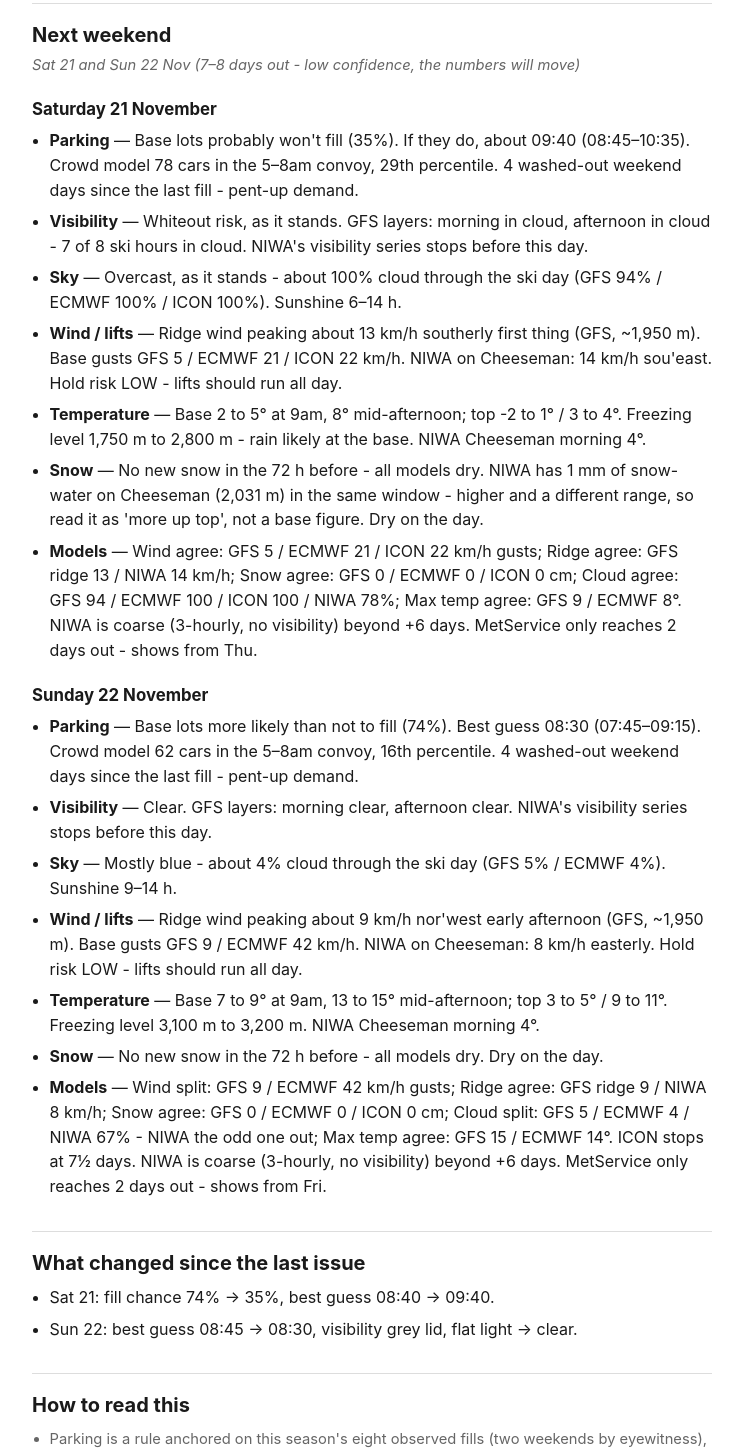
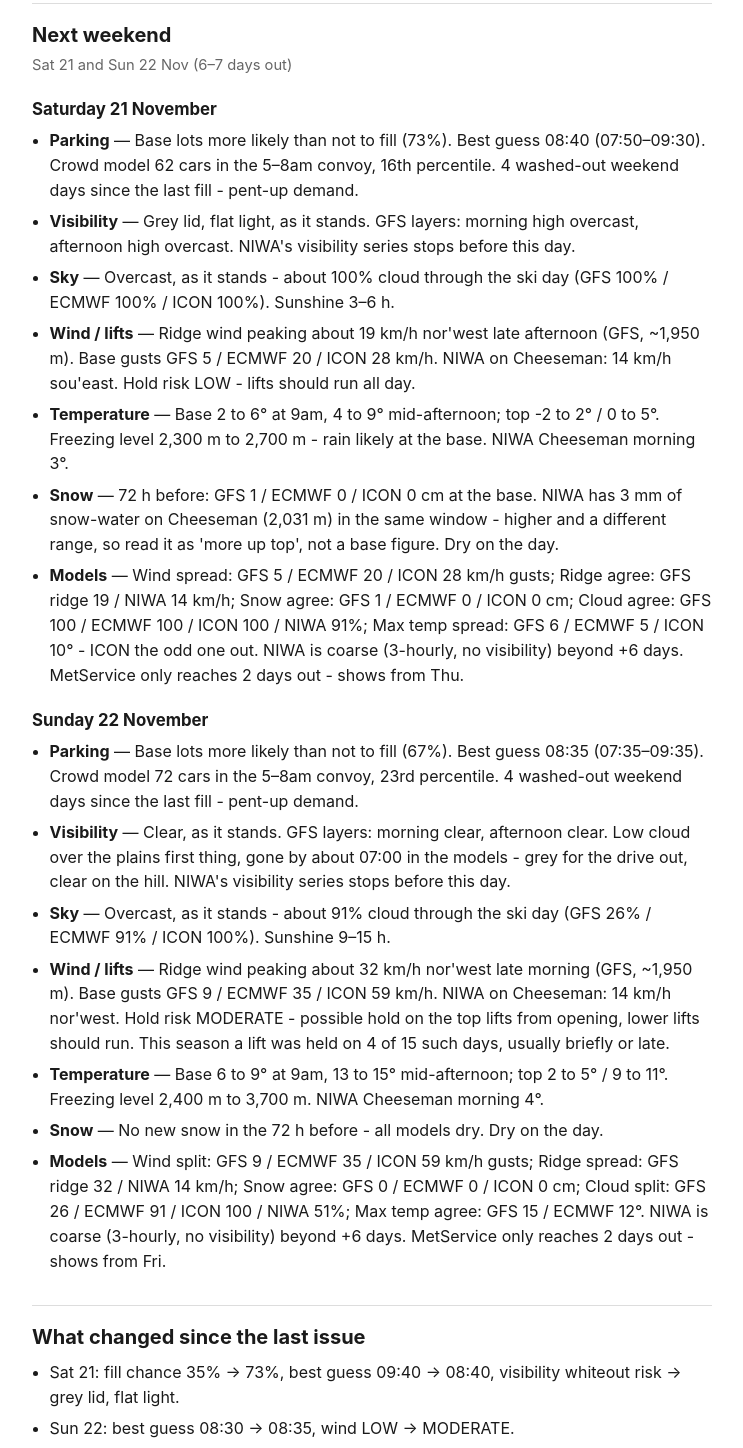
Before and after one commit to dhw52/mt-hutt-weather, a plain HTML site: page index.html in a window 1280 px wide. Shown: the part 961-2409 px from the top of the page, without its empty margins (268-1011 px from the left). Drawn offline with Linux system fonts and the light colour scheme.

Commit message:
weekend forecast: 2026-11-14T22:39Z

```diff
--- a/index.html
+++ b/index.html
@@ -23,40 +23,40 @@ ul{padding-left:1.1rem;margin:.3rem 0} li{margin:.4rem 0}
 .lowconf{color:var(--muted);font-style:italic}
 a{color:var(--accent)}</style></head><body><main>
 <h1>Mt Hutt - the next two weekends</h1>
-<p class="meta">Issued Sat 14 Nov 2026, 12:44 NZ. Updated twice a day, about 09:30 and 21:30 NZ, through the season. Next issue about 21:30 Sat 14 Nov - GitHub&#x27;s scheduler sometimes runs a few hours late, but a late issue still pulls the most recent model runs, so the data is current even when the timestamp is not.</p>
-<h2>This weekend</h2><p class="sub">Sun 15 Nov (1 days out)</p>
+<p class="meta">Issued Sun 15 Nov 2026, 11:37 NZ. Updated twice a day, about 09:30 and 21:30 NZ, through the season. Next issue about 21:30 Sun 15 Nov - GitHub&#x27;s scheduler sometimes runs a few hours late, but a late issue still pulls the most recent model runs, so the data is current even when the timestamp is not.</p>
+<h2>This weekend</h2><p class="sub">Sun 15 Nov (0 days out)</p>
 <h3>Sunday 15 November</h3><ul>
-<li><b>Parking</b> — Base lots probably won&#x27;t fill (40%). If they do, about 09:10 (08:35–09:45). Crowd model 25 cars in the 5–8am convoy, 0th percentile. 4 washed-out weekend days since the last fill - pent-up demand.</li>
-<li><b>Visibility</b> — Grey lid, flat light. GFS layers: morning in and out of cloud, afternoon high overcast. NIWA: visibility down to 7 km at ridge height on Cheeseman. MetService&#x27;s text reads as mixed visibility.</li>
-<li><b>Sky</b> — Overcast - about 98% cloud through the ski day (GFS 100% / ECMWF 97% / ICON 98%). Mostly high cloud, so flat light rather than fog. The sun still burns through the thin cloud for 7–12 h - bright but flat, so the high cloud-cover and the sunshine hours don&#x27;t actually contradict.</li>
-<li><b>Wind / lifts</b> — Ridge wind peaking about 79 km/h nor&#x27;west early afternoon (GFS, ~1,950 m). Base gusts GFS 35 / ECMWF 110 / ICON 109 km/h. NIWA on Cheeseman: 58, gusts 119 km/h nor&#x27;west. Hold risk HIGH, and strong - the upper mountain is likely shut all day, and a full closure is possible. At this strength the upper mountain was shut all day on 6 of 8 days this season.</li>
-<li><b>Temperature</b> — Base 6° at 9am, 9° mid-afternoon; top 1 to 2° / 5°. Freezing level 3,700 m to 4,450 m. NIWA Cheeseman morning 3°.</li>
+<li><b>Parking</b> — Base lots probably won&#x27;t fill (33%). If they do, about 09:10 (08:35–09:45). Crowd model 30 cars in the 5–8am convoy, 0th percentile. 4 washed-out weekend days since the last fill - pent-up demand.</li>
+<li><b>Visibility</b> — Grey lid, flat light. GFS layers: morning high overcast, afternoon high overcast. NIWA: visibility down to 3 km at ridge height on Cheeseman. MetService&#x27;s text reads as mixed visibility.</li>
+<li><b>Sky</b> — Overcast - about 100% cloud through the ski day (GFS 100% / ECMWF 98% / ICON 100%). Mostly high cloud, so flat light rather than fog. The sun still burns through the thin cloud for 4–11 h - bright but flat, so the high cloud-cover and the sunshine hours don&#x27;t actually contradict.</li>
+<li><b>Wind / lifts</b> — Ridge wind peaking about 72 km/h nor&#x27;west late morning (GFS, ~1,950 m). Base gusts GFS 36 / ECMWF 103 / ICON 116 km/h. NIWA on Cheeseman: 55, gusts 115 km/h nor&#x27;west. Hold risk HIGH, and strong - the upper mountain is likely shut all day, and a full closure is possible. At this strength the upper mountain was shut all day on 6 of 8 days this season.</li>
+<li><b>Temperature</b> — Base 6 to 7° at 9am, 8 to 10° mid-afternoon; top 1 to 3° / 4 to 5°. Freezing level 3,750 m to 4,400 m. NIWA Cheeseman morning 3°.</li>
 <li><b>Snow</b> — No new snow in the 72 h before - all models dry. Dry on the day.</li>
-<li><b>Models</b> — Wind split: GFS 35 / ECMWF 110 / ICON 109 km/h gusts - GFS the odd one out, and GFS usually runs wind-optimistic; Ridge spread: GFS ridge 79 / NIWA 58 km/h; Snow agree: GFS 0 / ECMWF 0 / ICON 0 cm; Cloud agree: GFS 100 / ECMWF 97 / ICON 98 / NIWA 99%; Max temp agree: GFS 9 / ECMWF 10 / ICON 10°.</li>
+<li><b>Models</b> — Wind split: GFS 36 / ECMWF 103 / ICON 116 km/h gusts; Ridge spread: GFS ridge 72 / NIWA 55 km/h; Snow agree: GFS 0 / ECMWF 0 / ICON 0 cm; Cloud agree: GFS 100 / ECMWF 98 / ICON 100 / NIWA 99%; Max temp agree: GFS 8 / ECMWF 10 / ICON 10°.</li>
 <li><b>MetService says</b> — &quot;Cloudy with northwesterlies.&quot; (6/4°)</li>
 </ul>
-<h2>Next weekend</h2><p class="sub lowconf">Sat 21 and Sun 22 Nov (7–8 days out - low confidence, the numbers will move)</p>
+<h2>Next weekend</h2><p class="sub">Sat 21 and Sun 22 Nov (6–7 days out)</p>
 <h3>Saturday 21 November</h3><ul>
-<li><b>Parking</b> — Base lots probably won&#x27;t fill (35%). If they do, about 09:40 (08:45–10:35). Crowd model 78 cars in the 5–8am convoy, 29th percentile. 4 washed-out weekend days since the last fill - pent-up demand.</li>
-<li><b>Visibility</b> — Whiteout risk, as it stands. GFS layers: morning in cloud, afternoon in cloud - 7 of 8 ski hours in cloud. NIWA&#x27;s visibility series stops before this day.</li>
-<li><b>Sky</b> — Overcast, as it stands - about 100% cloud through the ski day (GFS 94% / ECMWF 100% / ICON 100%). Sunshine 6–14 h.</li>
-<li><b>Wind / lifts</b> — Ridge wind peaking about 13 km/h southerly first thing (GFS, ~1,950 m). Base gusts GFS 5 / ECMWF 21 / ICON 22 km/h. NIWA on Cheeseman: 14 km/h sou&#x27;east. Hold risk LOW - lifts should run all day.</li>
-<li><b>Temperature</b> — Base 2 to 5° at 9am, 8° mid-afternoon; top -2 to 1° / 3 to 4°. Freezing level 1,750 m to 2,800 m - rain likely at the base. NIWA Cheeseman morning 4°.</li>
-<li><b>Snow</b> — No new snow in the 72 h before - all models dry. NIWA has 1 mm of snow-water on Cheeseman (2,031 m) in the same window - higher and a different range, so read it as &#x27;more up top&#x27;, not a base figure. Dry on the day.</li>
-<li><b>Models</b> — Wind agree: GFS 5 / ECMWF 21 / ICON 22 km/h gusts; Ridge agree: GFS ridge 13 / NIWA 14 km/h; Snow agree: GFS 0 / ECMWF 0 / ICON 0 cm; Cloud agree: GFS 94 / ECMWF 100 / ICON 100 / NIWA 78%; Max temp agree: GFS 9 / ECMWF 8°. NIWA is coarse (3-hourly, no visibility) beyond +6 days. MetService only reaches 2 days out - shows from Thu.</li>
+<li><b>Parking</b> — Base lots more likely than not to fill (73%). Best guess 08:40 (07:50–09:30). Crowd model 62 cars in the 5–8am convoy, 16th percentile. 4 washed-out weekend days since the last fill - pent-up demand.</li>
+<li><b>Visibility</b> — Grey lid, flat light, as it stands. GFS layers: morning high overcast, afternoon high overcast. NIWA&#x27;s visibility series stops before this day.</li>
+<li><b>Sky</b> — Overcast, as it stands - about 100% cloud through the ski day (GFS 100% / ECMWF 100% / ICON 100%). Sunshine 3–6 h.</li>
+<li><b>Wind / lifts</b> — Ridge wind peaking about 19 km/h nor&#x27;west late afternoon (GFS, ~1,950 m). Base gusts GFS 5 / ECMWF 20 / ICON 28 km/h. NIWA on Cheeseman: 14 km/h sou&#x27;east. Hold risk LOW - lifts should run all day.</li>
+<li><b>Temperature</b> — Base 2 to 6° at 9am, 4 to 9° mid-afternoon; top -2 to 2° / 0 to 5°. Freezing level 2,300 m to 2,700 m - rain likely at the base. NIWA Cheeseman morning 3°.</li>
+<li><b>Snow</b> — 72 h before: GFS 1 / ECMWF 0 / ICON 0 cm at the base. NIWA has 3 mm of snow-water on Cheeseman (2,031 m) in the same window - higher and a different range, so read it as &#x27;more up top&#x27;, not a base figure. Dry on the day.</li>
+<li><b>Models</b> — Wind spread: GFS 5 / ECMWF 20 / ICON 28 km/h gusts; Ridge agree: GFS ridge 19 / NIWA 14 km/h; Snow agree: GFS 1 / ECMWF 0 / ICON 0 cm; Cloud agree: GFS 100 / ECMWF 100 / ICON 100 / NIWA 91%; Max temp spread: GFS 6 / ECMWF 5 / ICON 10° - ICON the odd one out. NIWA is coarse (3-hourly, no visibility) beyond +6 days. MetService only reaches 2 days out - shows from Thu.</li>
 </ul>
 <h3>Sunday 22 November</h3><ul>
-<li><b>Parking</b> — Base lots more likely than not to fill (74%). Best guess 08:30 (07:45–09:15). Crowd model 62 cars in the 5–8am convoy, 16th percentile. 4 washed-out weekend days since the last fill - pent-up demand.</li>
-<li><b>Visibility</b> — Clear. GFS layers: morning clear, afternoon clear. NIWA&#x27;s visibility series stops before this day.</li>
-<li><b>Sky</b> — Mostly blue - about 4% cloud through the ski day (GFS 5% / ECMWF 4%). Sunshine 9–14 h.</li>
-<li><b>Wind / lifts</b> — Ridge wind peaking about 9 km/h nor&#x27;west early afternoon (GFS, ~1,950 m). Base gusts GFS 9 / ECMWF 42 km/h. NIWA on Cheeseman: 8 km/h easterly. Hold risk LOW - lifts should run all day.</li>
-<li><b>Temperature</b> — Base 7 to 9° at 9am, 13 to 15° mid-afternoon; top 3 to 5° / 9 to 11°. Freezing level 3,100 m to 3,200 m. NIWA Cheeseman morning 4°.</li>
+<li><b>Parking</b> — Base lots more likely than not to fill (67%). Best guess 08:35 (07:35–09:35). Crowd model 72 cars in the 5–8am convoy, 23rd percentile. 4 washed-out weekend days since the last fill - pent-up demand.</li>
+<li><b>Visibility</b> — Clear, as it stands. GFS layers: morning clear, afternoon clear. Low cloud over the plains first thing, gone by about 07:00 in the models - grey for the drive out, clear on the hill. NIWA&#x27;s visibility series stops before this day.</li>
+<li><b>Sky</b> — Overcast, as it stands - about 91% cloud through the ski day (GFS 26% / ECMWF 91% / ICON 100%). Sunshine 9–15 h.</li>
+<li><b>Wind / lifts</b> — Ridge wind peaking about 32 km/h nor&#x27;west late morning (GFS, ~1,950 m). Base gusts GFS 9 / ECMWF 35 / ICON 59 km/h. NIWA on Cheeseman: 14 km/h nor&#x27;west. Hold risk MODERATE - possible hold on the top lifts from opening, lower lifts should run. This season a lift was held on 4 of 15 such days, usually briefly or late.</li>
+<li><b>Temperature</b> — Base 6 to 9° at 9am, 13 to 15° mid-afternoon; top 2 to 5° / 9 to 11°. Freezing level 2,400 m to 3,700 m. NIWA Cheeseman morning 4°.</li>
 <li><b>Snow</b> — No new snow in the 72 h before - all models dry. Dry on the day.</li>
-<li><b>Models</b> — Wind split: GFS 9 / ECMWF 42 km/h gusts; Ridge agree: GFS ridge 9 / NIWA 8 km/h; Snow agree: GFS 0 / ECMWF 0 / ICON 0 cm; Cloud split: GFS 5 / ECMWF 4 / NIWA 67% - NIWA the odd one out; Max temp agree: GFS 15 / ECMWF 14°. ICON stops at 7½ days. NIWA is coarse (3-hourly, no visibility) beyond +6 days. MetService only reaches 2 days out - shows from Fri.</li>
+<li><b>Models</b> — Wind split: GFS 9 / ECMWF 35 / ICON 59 km/h gusts; Ridge spread: GFS ridge 32 / NIWA 14 km/h; Snow agree: GFS 0 / ECMWF 0 / ICON 0 cm; Cloud split: GFS 26 / ECMWF 91 / ICON 100 / NIWA 51%; Max temp agree: GFS 15 / ECMWF 12°. NIWA is coarse (3-hourly, no visibility) beyond +6 days. MetService only reaches 2 days out - shows from Fri.</li>
 </ul>
 <h2>What changed since the last issue</h2><ul>
-<li>Sat 21: fill chance 74% → 35%, best guess 08:40 → 09:40.</li>
-<li>Sun 22: best guess 08:45 → 08:30, visibility grey lid, flat light → clear.</li>
+<li>Sat 21: fill chance 35% → 73%, best guess 09:40 → 08:40, visibility whiteout risk → grey lid, flat light.</li>
+<li>Sun 22: best guess 08:30 → 08:35, wind LOW → MODERATE.</li>
 </ul><h2>How to read this</h2><ul class="foot">
 <li>Parking is a rule anchored on this season&#x27;s eight observed fills (two weekends by eyewitness), not a fitted model. Weekend + decent conditions centres on ~08:35; weekday powder days ~09:30; fresh snow, pent-up demand after washed-out weekends and school holidays pull it earlier; poor visibility or a wind hold pushes it later and cuts the odds. The chance is shrunk toward the season base rate the further out we look.</li>
 <li>Visibility is where GFS puts the cloud relative to the 1,400–2,100 m skiing band, cross-checked against NIWA&#x27;s ridge-height visibility at Mt Cheeseman (2,031 m, 35 km away - a proxy, not Mt Hutt) and MetService&#x27;s text where it reaches. A cloud sea under the field is read from ICON and ECMWF over Methven instead: GFS doesn&#x27;t hold that low deck, and under the hill the models&#x27; levels sit inside their smoothed mountain.</li>
@@ -68,7 +68,7 @@ a{color:var(--accent)}</style></head><body><main>
 <li><b>ECMWF</b> — the European model, in the open 25 km version, two full runs a day landing about 8am and 8pm NZ, out to 15 days. It moves the weekend picture more than anything else, which is why the two issues sit just after it arrives. Usually the most skilful global model and the one to side with when it splits from GFS on wind. What we get has no cloud-by-height and no freezing level.</li>
 <li><b>ICON</b> — the German model (DWD), ~13 km, four runs a day at about the same times as GFS (~4:30am, 10:30am, 4:30pm, 10:30pm NZ), but only out to about 7½ days, so it drops out of the second weekend. Tends to run strong on wind; a useful tie-breaker inside a week.</li>
 <li><b>NIWA</b> — New Zealand&#x27;s own model chain (1.5 km to two days, coarser after), read at Mt Cheeseman - 2,031 m and 35 km up the range - because there is no public point on Mt Hutt. Refreshes about twice a day (the run we pull in the evening was issued from midday). Hourly to three days, 3-hourly after; visibility and gusts stop at about six days. The best instrument for ridge-height visibility and gusts inside three days, but it is a proxy on a different mountain.</li>
-<li><b>MetService</b> — a meteorologist&#x27;s sentence for the ski field, republished by NZSki, two days ahead only. It shows up when NZSki edit their page, usually 6–8am, with afternoon tweaks. Over 87 days it&#x27;s flagged 25 of 32 bad-visibility days the night before, with 12 false alarms - nearly all of them snow turning up late in the day. Treated as the human check, not a model.</li>
+<li><b>MetService</b> — a meteorologist&#x27;s sentence for the ski field, republished by NZSki, two days ahead only. It shows up when NZSki edit their page, usually 6–8am, with afternoon tweaks. Over 88 days it&#x27;s flagged 25 of 32 bad-visibility days the night before, with 12 false alarms - nearly all of them snow turning up late in the day. Treated as the human check, not a model.</li>
 <li><b>Webcams</b> — not a forecast input - a camera can&#x27;t see Saturday - but the marking scheme. The base and summit cameras are sampled at 9am, midday and 3pm each night and scored for visibility by how much edge detail survives in the frame (a whiteout has none; snow fools brightness measures, so those aren&#x27;t used). Every visibility call above - the GFS layer call, MetService&#x27;s text, NIWA&#x27;s visibility - is checked against those frames after the fact, and the forecasts are archived as issued so the check is fair: GFS rewrites its own history between runs. MetService&#x27;s clean record so far comes from that scoring; the GFS layer call doesn&#x27;t have enough archived days for a number yet.</li>
 <li><b>Weighing them</b> — inside three days: NIWA and MetService for visibility and wind, ECMWF for the big picture, GFS for cloud height. Four to seven days: ECMWF and ICON, with GFS noted as the dissenter. Beyond a week only GFS and ECMWF reach, everything is a lean, and the second weekend will move. When they split on wind, GFS has been the optimist this season - Sat 19 Sep is the live test.</li>
 </ul><p class="foot">This is an independent forecast, not an official one. It is put together from public weather models and NZSki's own live feed, and nobody at the ski field checks it. For the road, chains and whether the mountain is open, always check mthutt.co.nz on the day.</p><p class="foot">Sources: NZSki's live status feed, open-meteo for GFS, ECMWF and ICON, NIWA's public parks forecast for Mt Cheeseman, and MetService's ski-field text as republished by NZSki.</p><p class="foot">Hosted by <a href="https://lopophoto.co.nz/">LopoPhoto</a>, small-group photography workshops in Christchurch.</p></main><script defer src="https://static.cloudflareinsights.com/beacon.min.js" data-cf-beacon='{"token":"865f3a9fea83481996f171003651897d"}'></script></body></html>
```
